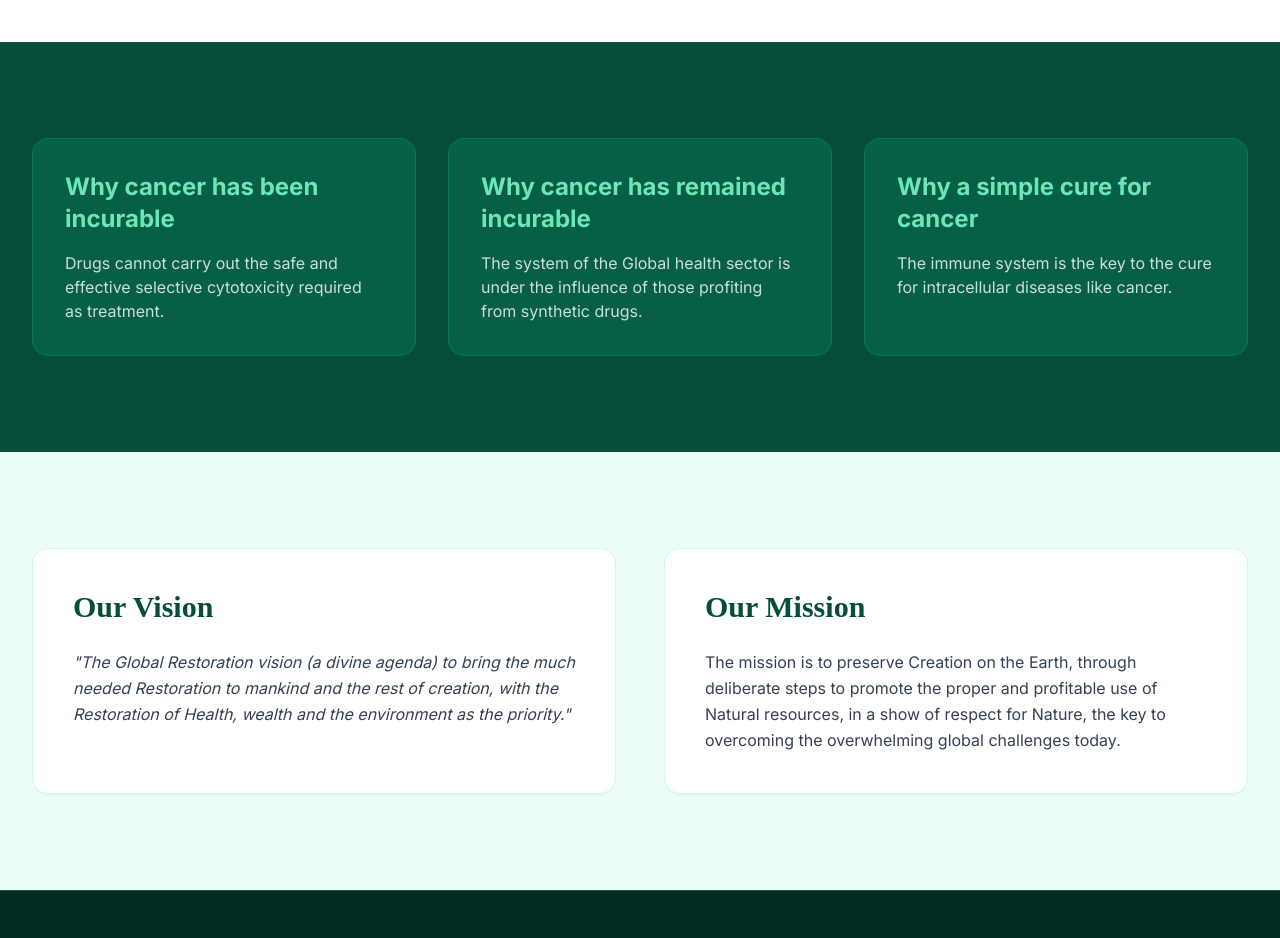
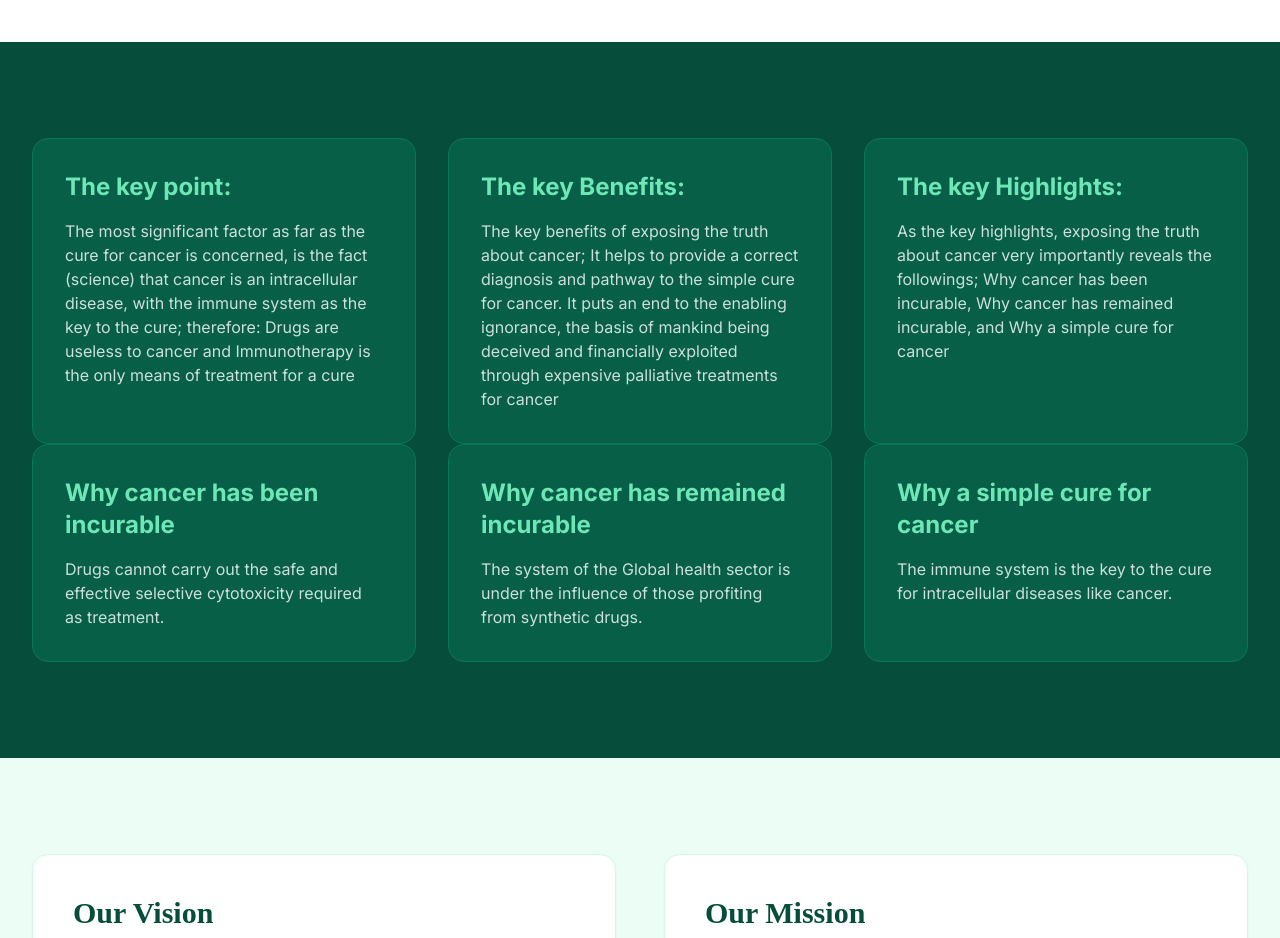
Before and after one commit to Dule-martins/exposecancer, a React (Vite) app: page /#/ in a window 1280 px wide. Shown: the part 1840-2778 px from the top of the page. Built offline with nearby package versions, Linux system fonts and the light colour scheme.

Commit message:
update home content

```diff
--- a/pages/Home.tsx
+++ b/pages/Home.tsx
@@ -101,6 +101,23 @@ const Home = () => {
         <div className="max-w-7xl mx-auto px-4 sm:px-6 lg:px-8">
           <div className="grid md:grid-cols-3 gap-8">
             <div className="p-8 bg-emerald-800 rounded-2xl border border-emerald-700">
+              <h3 className="text-2xl font-bold mb-4 text-emerald-300">The key point:</h3>
+              <p className="opacity-80">The most significant factor as far as the cure for cancer is concerned, is the fact (science) that cancer is an intracellular disease, with the immune system as the key to the cure; therefore: Drugs are useless to cancer and Immunotherapy is the only means of treatment for a cure</p>
+            </div>
+            <div className="p-8 bg-emerald-800 rounded-2xl border border-emerald-700">
+              <h3 className="text-2xl font-bold mb-4 text-emerald-300">The key Benefits:</h3>
+              <p className="opacity-80">The key benefits of exposing the truth about cancer; It helps to provide a correct diagnosis and pathway to the simple cure for cancer. It puts an end to the enabling ignorance, the basis of mankind being deceived and financially exploited through expensive palliative treatments for cancer</p>
+            </div>
+            <div className="p-8 bg-emerald-800 rounded-2xl border border-emerald-700">
+              <h3 className="text-2xl font-bold mb-4 text-emerald-300">The key Highlights:</h3>
+              <p className="opacity-80">As the key highlights, exposing the truth about cancer very importantly reveals the followings; Why cancer has been incurable, Why cancer has remained incurable, and Why a simple cure for cancer</p>
+            </div>
+          </div>
+        </div>
+
+        <div className="max-w-7xl mx-auto px-4 sm:px-6 lg:px-8">
+          <div className="grid md:grid-cols-3 gap-8">
+            <div className="p-8 bg-emerald-800 rounded-2xl border border-emerald-700">
               <h3 className="text-2xl font-bold mb-4 text-emerald-300">Why cancer has been incurable</h3>
               <p className="opacity-80">Drugs cannot carry out the safe and effective selective cytotoxicity required as treatment.</p>
             </div>
```
